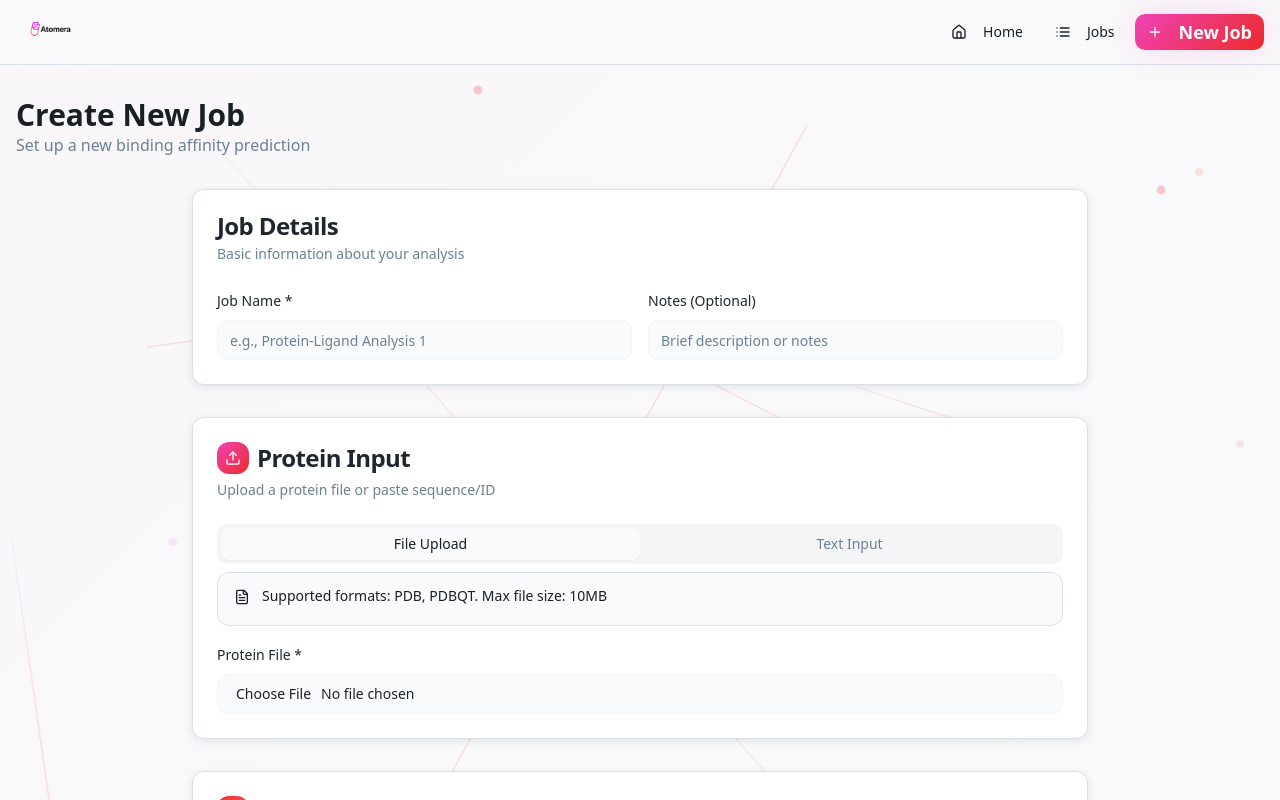
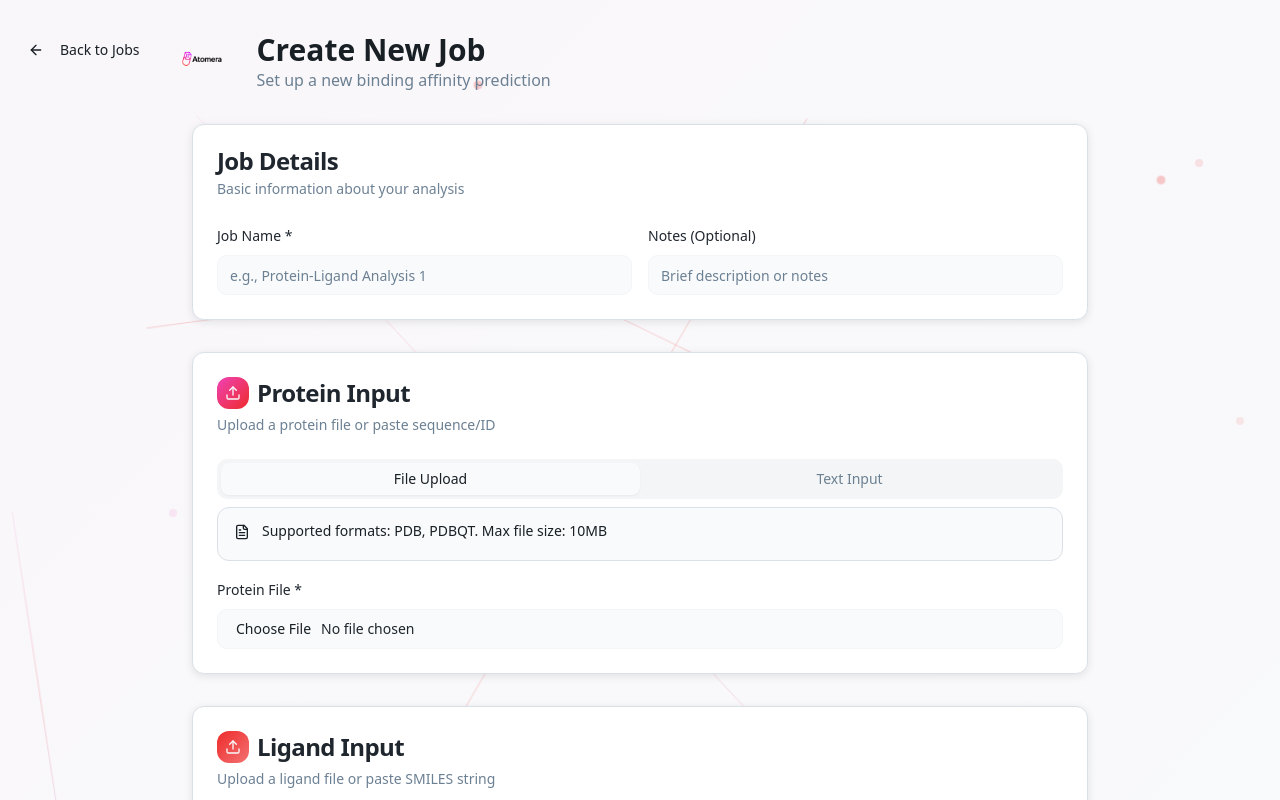
Before and after one commit to tris077/atomera-affinity-lab, a React (Vite) app: page /job/new in a window 1280 px wide. Shown: the top 800 px of the page. Built offline with nearby package versions, Linux system fonts and the light colour scheme.

Commit message:
Reverted to commit 15d25ebe320a1e036c511ab1f73c91af9edf2ce1

```diff
--- a/src/components/Navigation.tsx
+++ /dev/null
@@ -1,97 +0,0 @@
-import React from 'react';
-import { Link, useLocation } from 'react-router-dom';
-import { Button } from '@/components/ui/button';
-import { Home, List, Plus } from 'lucide-react';
-
-const Navigation: React.FC = () => {
-  const location = useLocation();
-  const currentPath = location.pathname;
-
-  const isActive = (path: string) => {
-    if (path === '/' && currentPath === '/') return true;
-    if (path !== '/' && currentPath.startsWith(path)) return true;
-    return false;
-  };
-
-  return (
-    <header className="border-b border-border bg-background/95 backdrop-blur supports-[backdrop-filter]:bg-background/60 sticky top-0 z-50">
-      <div className="container mx-auto px-4 h-16 flex items-center justify-between">
-        {/* Logo */}
-        <Link to="/" className="flex items-center gap-3 hover:opacity-80 transition-smooth">
-          <img
-            src="/lovable-uploads/85ff6cb2-f21e-49a1-9a52-13a6ff2a50ff.png"
-            alt="Atomera"
-            className="h-8"
-          />
-        </Link>
-
-        {/* Navigation */}
-        <nav className="hidden md:flex items-center gap-2">
-          <Button
-            asChild
-            variant={isActive('/') ? 'secondary' : 'ghost'}
-            size="sm"
-          >
-            <Link to="/">
-              <Home className="h-4 w-4 mr-2" />
-              Home
-            </Link>
-          </Button>
-          <Button
-            asChild
-            variant={isActive('/jobs') ? 'secondary' : 'ghost'}
-            size="sm"
-          >
-            <Link to="/jobs">
-              <List className="h-4 w-4 mr-2" />
-              Jobs
-            </Link>
-          </Button>
-          <Button
-            asChild
-            variant={isActive('/job/new') ? 'hero' : 'molecular'}
-            size="sm"
-          >
-            <Link to="/job/new">
-              <Plus className="h-4 w-4 mr-2" />
-              New Job
-            </Link>
-          </Button>
-        </nav>
-
-        {/* Mobile Navigation */}
-        <nav className="md:hidden flex items-center gap-1">
-          <Button
-            asChild
-            variant={isActive('/') ? 'secondary' : 'ghost'}
-            size="sm"
-          >
-            <Link to="/">
-              <Home className="h-4 w-4" />
-            </Link>
-          </Button>
-          <Button
-            asChild
-            variant={isActive('/jobs') ? 'secondary' : 'ghost'}
-            size="sm"
-          >
-            <Link to="/jobs">
-              <List className="h-4 w-4" />
-            </Link>
-          </Button>
-          <Button
-            asChild
-            variant={isActive('/job/new') ? 'hero' : 'molecular'}
-            size="sm"
-          >
-            <Link to="/job/new">
-              <Plus className="h-4 w-4" />
-            </Link>
-          </Button>
-        </nav>
-      </div>
-    </header>
-  );
-};
-
-export default Navigation;
--- a/src/pages/JobResults.tsx
+++ b/src/pages/JobResults.tsx
@@ -7,8 +7,7 @@ import { Badge } from '@/components/ui/badge';
 import { jobService } from '@/lib/jobService';
 import StatusBadge from '@/components/StatusBadge';
 import MolecularBackground from '@/components/MolecularBackground';
-import Navigation from '@/components/Navigation';
-import { Download, Eye, BarChart3, Zap, Box } from 'lucide-react';
+import { ArrowLeft, Download, Eye, BarChart3, Zap, Box } from 'lucide-react';
 
 const JobResults: React.FC = () => {
   const { id } = useParams<{ id: string }>();
@@ -33,15 +32,29 @@ const JobResults: React.FC = () => {
 
   return (
     <div className="min-h-screen bg-background relative">
-      <Navigation />
       <MolecularBackground intensity="light" />
 
       <div className="relative z-10 container mx-auto px-4 py-8">
         {/* Header */}
         <div className="flex items-center justify-between mb-8">
-          <div>
-            <h1 className="text-3xl font-bold">{job.name}</h1>
-            <p className="text-muted-foreground">Binding Affinity Results</p>
+          <div className="flex flex-col sm:flex-row sm:items-center gap-4">
+            <Button asChild variant="ghost" size="sm" className="self-start">
+              <Link to="/jobs">
+                <ArrowLeft className="h-4 w-4 mr-2" />
+                Back to Jobs
+              </Link>
+            </Button>
+            <div className="flex items-center gap-4">
+              <img
+                src="/lovable-uploads/85ff6cb2-f21e-49a1-9a52-13a6ff2a50ff.png"
+                alt="Atomera Logo"
+                className="h-8"
+              />
+              <div>
+                <h1 className="text-3xl font-bold">{job.name}</h1>
+                <p className="text-muted-foreground">Binding Affinity Results</p>
+              </div>
+            </div>
           </div>
 
           <div className="flex items-center gap-2">
--- a/src/pages/JobStatus.tsx
+++ b/src/pages/JobStatus.tsx
@@ -10,8 +10,7 @@ import { useToast } from '@/hooks/use-toast';
 import { jobService } from '@/lib/jobService';
 import StatusBadge from '@/components/StatusBadge';
 import MolecularBackground from '@/components/MolecularBackground';
-import Navigation from '@/components/Navigation';
-import { RefreshCw, X, Clock, Eye } from 'lucide-react';
+import { ArrowLeft, RefreshCw, X, Clock, Eye } from 'lucide-react';
 import { Job } from '@/lib/jobService';
 
 const JobStatus: React.FC = () => {
@@ -100,15 +99,29 @@ const JobStatus: React.FC = () => {
 
   return (
     <div className="min-h-screen bg-background relative">
-      <Navigation />
       <MolecularBackground intensity="light" />
 
       <div className="relative z-10 container mx-auto px-4 py-8">
         {/* Header */}
         <div className="flex items-center justify-between mb-8">
-          <div>
-            <h1 className="text-3xl font-bold">{job.name}</h1>
-            <p className="text-muted-foreground">Job Status & Progress</p>
+          <div className="flex flex-col sm:flex-row sm:items-center gap-4">
+            <Button asChild variant="ghost" size="sm" className="self-start">
+              <Link to="/jobs">
+                <ArrowLeft className="h-4 w-4 mr-2" />
+                Back to Jobs
+              </Link>
+            </Button>
+            <div className="flex items-center gap-4">
+              <img
+                src="/lovable-uploads/85ff6cb2-f21e-49a1-9a52-13a6ff2a50ff.png"
+                alt="Atomera Logo"
+                className="h-8"
+              />
+              <div>
+                <h1 className="text-3xl font-bold">{job.name}</h1>
+                <p className="text-muted-foreground">Job Status & Progress</p>
+              </div>
+            </div>
           </div>
 
           <div className="flex items-center gap-2">
--- a/src/pages/JobsList.tsx
+++ b/src/pages/JobsList.tsx
@@ -8,7 +8,6 @@ import { Table, TableBody, TableCell, TableHead, TableHeader, TableRow } from '@
 import { jobService, Job } from '@/lib/jobService';
 import StatusBadge, { JobStatus } from '@/components/StatusBadge';
 import MolecularBackground from '@/components/MolecularBackground';
-import Navigation from '@/components/Navigation';
 import { Plus, Search, Eye, RefreshCw } from 'lucide-react';
 
 const JobsList: React.FC = () => {
@@ -70,15 +69,21 @@ const JobsList: React.FC = () => {
 
   return (
     <div className="min-h-screen bg-background relative">
-      <Navigation />
       <MolecularBackground intensity="light" />
 
       <div className="relative z-10 container mx-auto px-4 py-8">
         {/* Header */}
         <div className="flex flex-col sm:flex-row sm:items-center sm:justify-between gap-4 mb-8">
-          <div>
-            <h1 className="text-3xl font-bold">Jobs</h1>
-            <p className="text-muted-foreground">Manage your binding affinity analyses</p>
+          <div className="flex items-center gap-4">
+            <img
+              src="/lovable-uploads/85ff6cb2-f21e-49a1-9a52-13a6ff2a50ff.png"
+              alt="Atomera Logo"
+              className="h-8"
+            />
+            <div>
+              <h1 className="text-3xl font-bold">Jobs</h1>
+              <p className="text-muted-foreground">Manage your binding affinity analyses</p>
+            </div>
           </div>
 
           <div className="flex gap-2">
--- a/src/pages/Landing.tsx
+++ b/src/pages/Landing.tsx
@@ -3,17 +3,14 @@ import { Link } from 'react-router-dom';
 import { Button } from '@/components/ui/button';
 import { Card, CardContent, CardDescription, CardHeader, CardTitle } from '@/components/ui/card';
 import MolecularBackground from '@/components/MolecularBackground';
-import Navigation from '@/components/Navigation';
 import { Upload, Zap, BarChart3, ArrowRight } from 'lucide-react';
 import heroImage from '@/assets/molecular-hero.png';
 
 const Landing: React.FC = () => {
   return (
     <div className="min-h-screen bg-background">
-      <Navigation />
-
       {/* Hero Section */}
-      <section className="relative min-h-[calc(100vh-4rem)] flex items-center justify-center overflow-hidden">
+      <section className="relative min-h-screen flex items-center justify-center overflow-hidden">
         <MolecularBackground intensity="medium" />
 
         <div className="relative z-10 container mx-auto px-4 text-center">
--- a/src/pages/NewJob.tsx
+++ b/src/pages/NewJob.tsx
@@ -10,8 +10,8 @@ import { Alert, AlertDescription } from '@/components/ui/alert';
 import { useToast } from '@/hooks/use-toast';
 import { jobService } from '@/lib/jobService';
 import MolecularBackground from '@/components/MolecularBackground';
-import Navigation from '@/components/Navigation';
-import { Upload, FileText, Play } from 'lucide-react';
+import { Upload, FileText, ArrowLeft, Play } from 'lucide-react';
+import { Link } from 'react-router-dom';
 
 const NewJob: React.FC = () => {
   const navigate = useNavigate();
@@ -91,14 +91,28 @@ const NewJob: React.FC = () => {
 
   return (
     <div className="min-h-screen bg-background relative">
-      <Navigation />
       <MolecularBackground intensity="light" />
 
       <div className="relative z-10 container mx-auto px-4 py-8">
         {/* Header */}
-        <div className="mb-8">
-          <h1 className="text-3xl font-bold">Create New Job</h1>
-          <p className="text-muted-foreground">Set up a new binding affinity prediction</p>
+        <div className="flex flex-col sm:flex-row sm:items-center gap-4 mb-8">
+          <Button asChild variant="ghost" size="sm" className="self-start">
+            <Link to="/jobs">
+              <ArrowLeft className="h-4 w-4 mr-2" />
+              Back to Jobs
+            </Link>
+          </Button>
+          <div className="flex items-center gap-4">
+            <img
+              src="/lovable-uploads/85ff6cb2-f21e-49a1-9a52-13a6ff2a50ff.png"
+              alt="Atomera Logo"
+              className="h-8"
+            />
+            <div>
+              <h1 className="text-3xl font-bold">Create New Job</h1>
+              <p className="text-muted-foreground">Set up a new binding affinity prediction</p>
+            </div>
+          </div>
         </div>
 
         <form onSubmit={handleSubmit} className="max-w-4xl mx-auto space-y-8">
```
